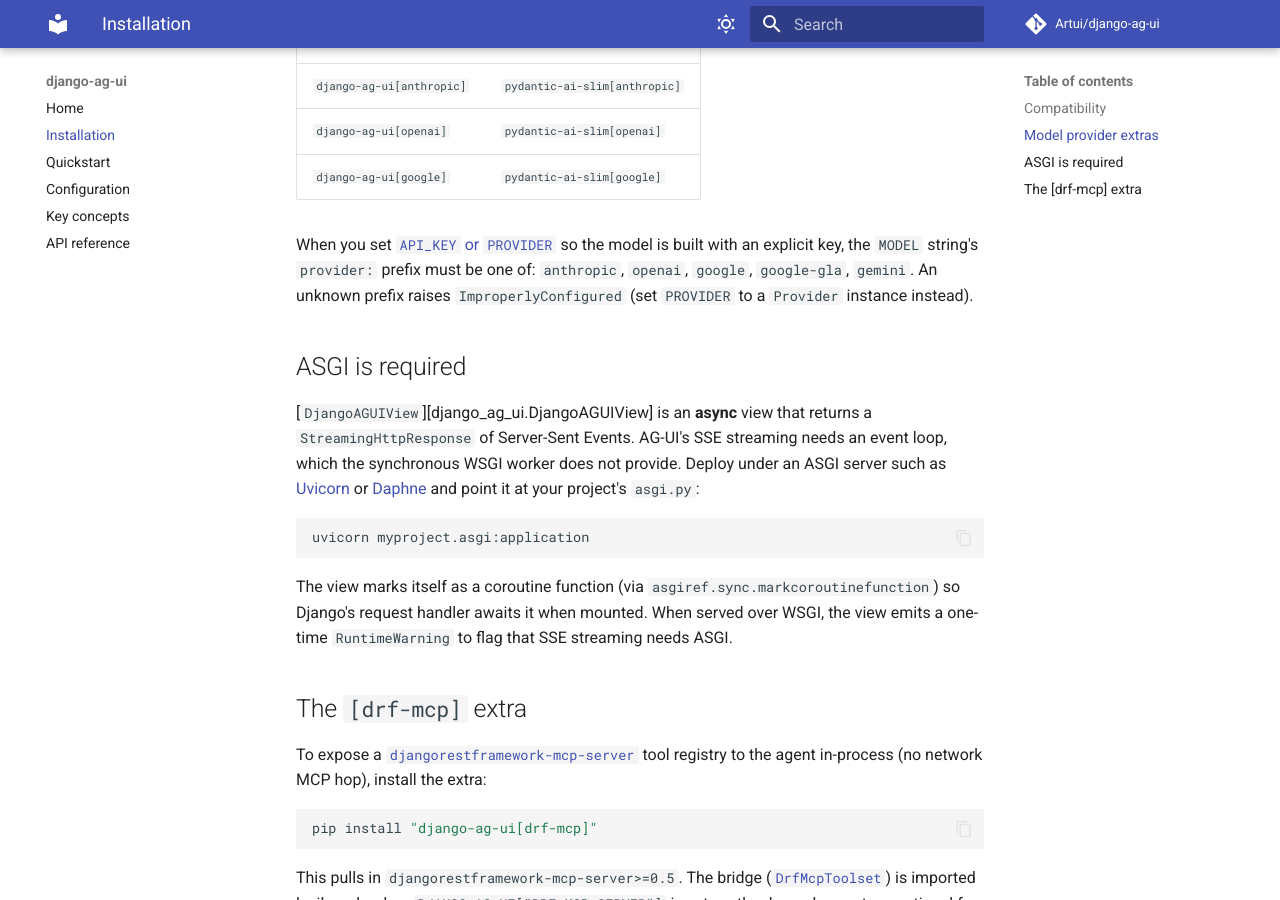
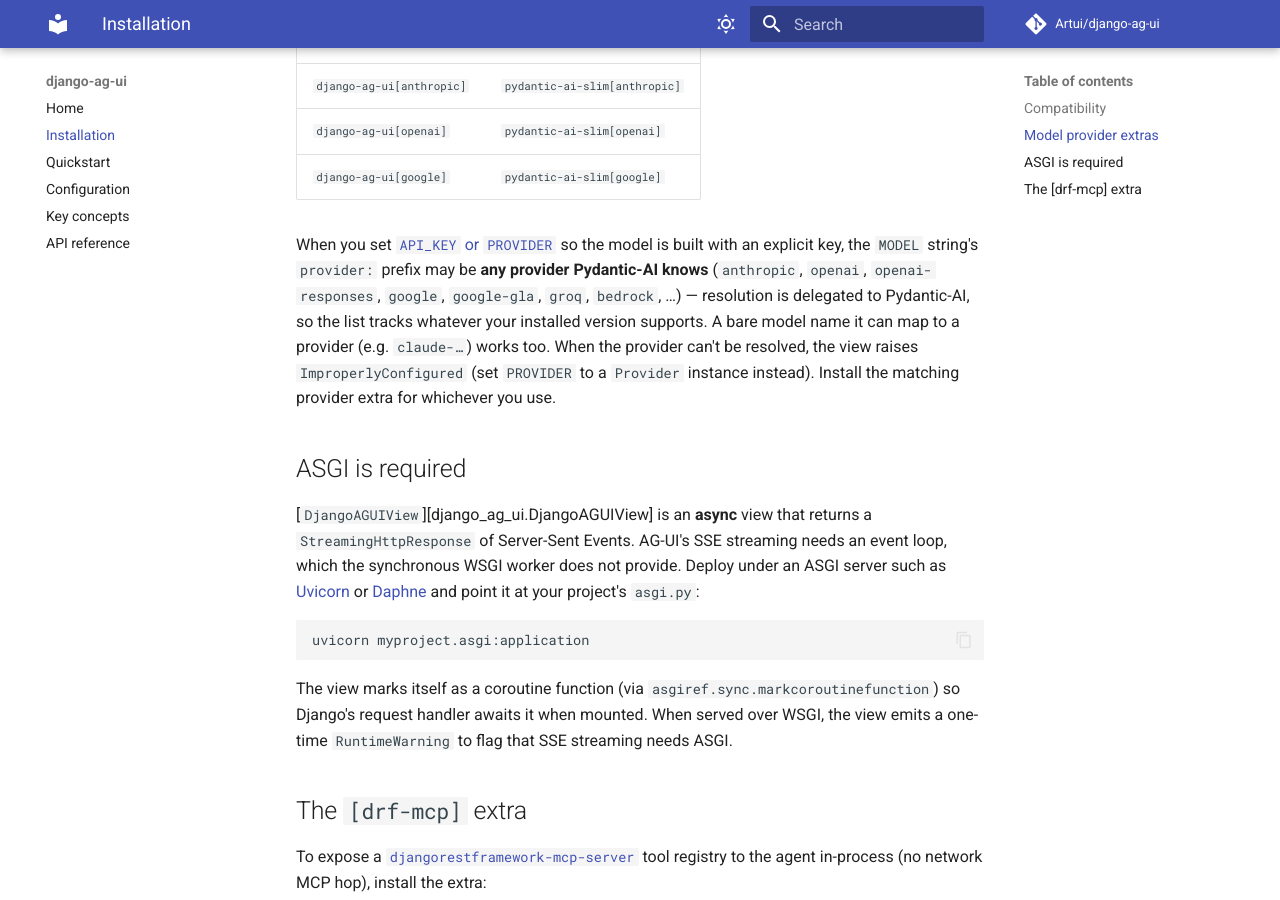
Before and after one commit to Artui/django-ag-ui, an MkDocs documentation site: the page built from docs/installation.md, in a window 1280 px wide and 900 px high, scrolled down 866 px. Built offline with MkDocs 1.6.1 and Material for MkDocs 9.7.7, drawn with Linux system fonts in a browser that asks for light colours; comment, search, counter and statistics services are not loaded.

Commit message:
build_model: delegate provider resolution to Pydantic-AI; prompt steering
- build_model now delegates the provider:name -> Model-class mapping to
  Pydantic-AI's infer_model, injecting the key/provider via a provider_factory
  instead of a hand-maintained _PROVIDERS table. Every provider Pydantic-AI
  knows works (openai-responses, groq, bedrock, ...); bare recognisable model
  names infer their provider; the non-standard "gemini:" alias is kept for
  back-compat. Fixes API_KEY + "openai-responses:..." raising.
- DEFAULT_SYSTEM_PROMPT: steer toward using lookup tools' search args then
  acting (not stopping at the lookup), treating open/go-to as navigation, and
  always closing the turn with a reply or action.
- Docs (installation/configuration) updated to the delegated provider behaviour.

118 tests, 100% line+branch coverage; ruff + ty clean; mkdocs --strict passes.

Co-Authored-By: Claude Opus 4.8 (1M context) <noreply@anthropic.com>

```diff
--- a/docs/installation.md
+++ b/docs/installation.md
@@ -36,9 +36,14 @@ Each maps to the corresponding `pydantic-ai-slim` provider extra:
 | `django-ag-ui[google]` | `pydantic-ai-slim[google]` |
 
 When you set [`API_KEY` or `PROVIDER`](configuration.md#api_key) so the model is
-built with an explicit key, the `MODEL` string's `provider:` prefix must be one
-of: `anthropic`, `openai`, `google`, `google-gla`, `gemini`. An unknown prefix
-raises `ImproperlyConfigured` (set `PROVIDER` to a `Provider` instance instead).
+built with an explicit key, the `MODEL` string's `provider:` prefix may be **any
+provider Pydantic-AI knows** (`anthropic`, `openai`, `openai-responses`,
+`google`, `google-gla`, `groq`, `bedrock`, …) — resolution is delegated to
+Pydantic-AI, so the list tracks whatever your installed version supports. A bare
+model name it can map to a provider (e.g. `claude-…`) works too. When the
+provider can't be resolved, the view raises `ImproperlyConfigured` (set
+`PROVIDER` to a `Provider` instance instead). Install the matching provider
+extra for whichever you use.
 
 ## ASGI is required
 
```
Also changed, not shown: CHANGELOG.md (+14 -0 lines), docs/configuration.md (+7 -5 lines), 4 other files.
